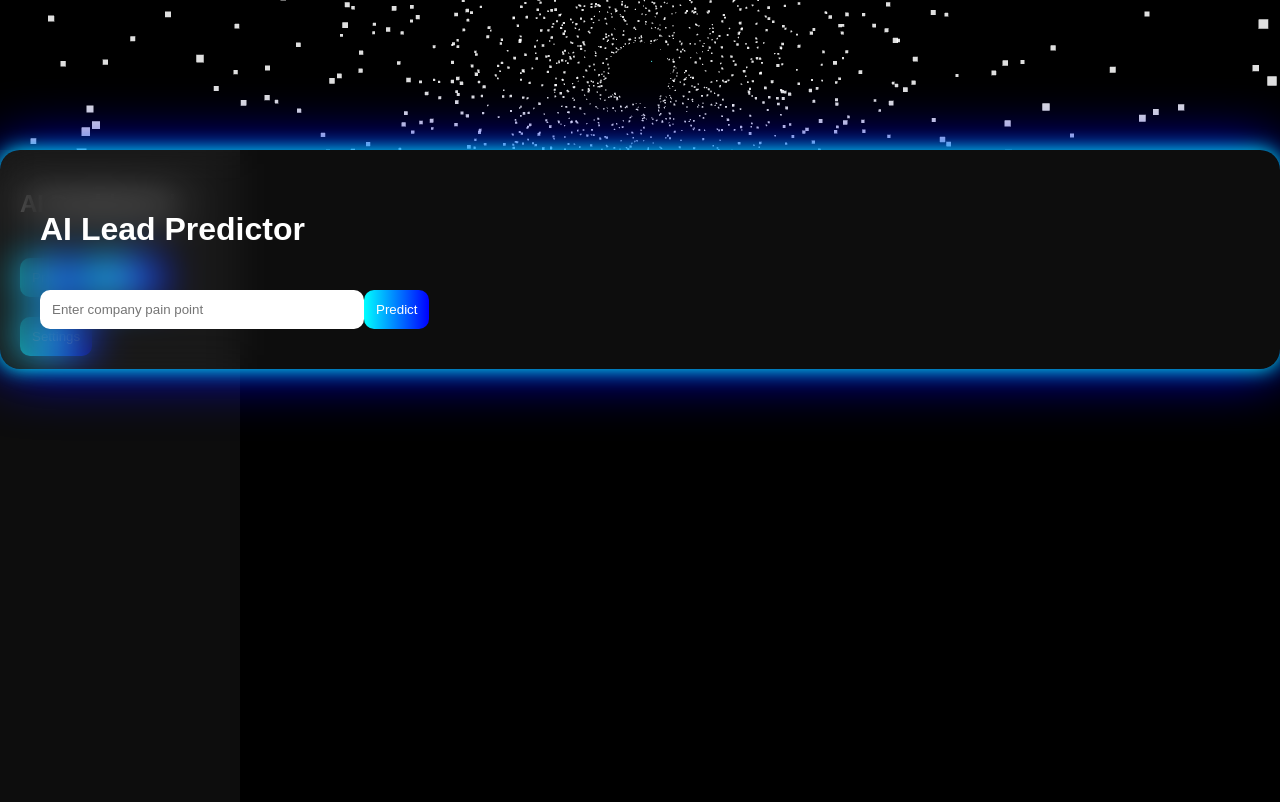
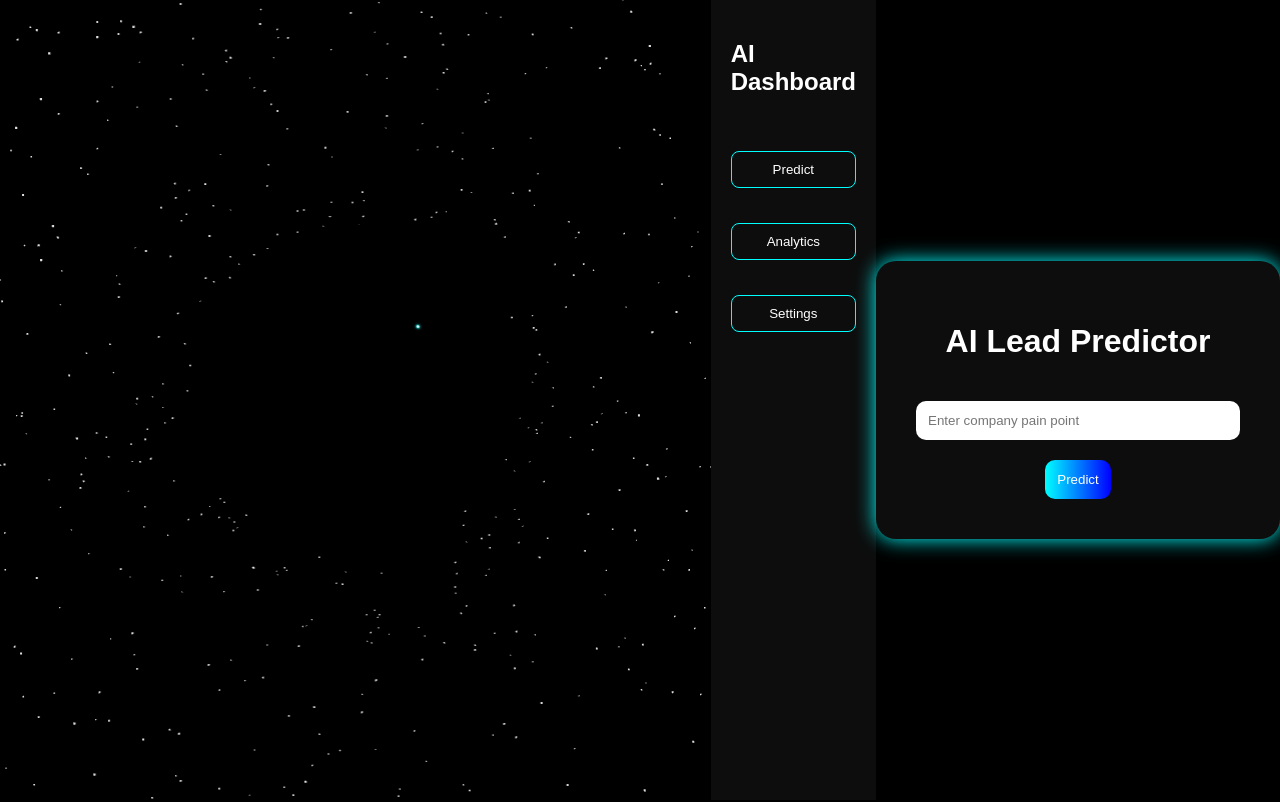
Before and after one commit to kiruba11k/predictive-model, a React (Create React App) app in the folder frontend/: page / in a window 1280 px wide. Shown: the top 802 px of the page. Built offline with nearby package versions, Linux system fonts and the light colour scheme.

Commit message:
Update App.css

```diff
--- a/frontend/src/App.css
+++ b/frontend/src/App.css
@@ -1,4 +1,4 @@
-body{
+body {
 
 margin:0;
 
@@ -11,29 +11,32 @@ color:white;
 }
 
 
-.main{
+/* Layout */
+
+
+.layout {
+
+display:flex;
 
 height:100vh;
 
-display:flex;
+width:100vw;
 
-align-items:center;
-
-justify-content:center;
+overflow:hidden;
 
 }
 
 
-/* 3D Canvas */
+/* Canvas */
 
 
-.canvas{
+.canvas {
 
 position:fixed;
 
+width:100%;
+
 height:100%;
-
-width:100%;
 
 z-index:-1;
 
@@ -43,15 +46,9 @@ z-index:-1;
 /* Sidebar */
 
 
-.sidebar{
+.sidebar {
 
-position:absolute;
-
-left:0;
-
-height:100%;
-
-width:200px;
+width:220px;
 
 background:rgba(255,255,255,0.05);
 
@@ -59,13 +56,61 @@ backdrop-filter: blur(20px);
 
 padding:20px;
 
+display:flex;
+
+flex-direction:column;
+
+gap:15px;
+
 }
 
 
-/* Glass Card */
+.menuBtn {
+
+padding:10px;
+
+background:none;
+
+border:1px solid cyan;
+
+color:white;
+
+cursor:pointer;
+
+border-radius:8px;
+
+}
 
 
-.card{
+.menuBtn:hover {
+
+background:cyan;
+
+color:black;
+
+}
+
+
+/* Content */
+
+
+.content {
+
+flex:1;
+
+display:flex;
+
+justify-content:center;
+
+align-items:center;
+
+}
+
+
+/* Card */
+
+
+.card {
 
 background:rgba(255,255,255,0.05);
 
@@ -77,14 +122,18 @@ backdrop-filter: blur(20px);
 
 box-shadow:
 
-0 0 20px cyan,
+0 0 20px cyan;
 
-0 0 60px blue;
+display:flex;
+
+flex-direction:column;
+
+align-items:center;
 
 }
 
 
-input{
+input {
 
 width:300px;
 
@@ -92,14 +141,14 @@ padding:12px;
 
 margin-top:20px;
 
+border-radius:10px;
+
 border:none;
-
-border-radius:10px;
 
 }
 
 
-button{
+button {
 
 margin-top:20px;
 
@@ -109,15 +158,7 @@ border:none;
 
 border-radius:10px;
 
-background:linear-gradient(
-
-90deg,
-
-cyan,
-
-blue
-
-);
+background:linear-gradient(90deg,cyan,blue);
 
 color:white;
 
@@ -126,28 +167,24 @@ cursor:pointer;
 }
 
 
-.result{
+.result {
 
 margin-top:20px;
+
+text-align:center;
 
 }
 
 
-/* Responsive */
+/* Mobile */
 
 
 @media(max-width:768px){
 
-.sidebar{
+.sidebar {
 
 display:none;
 
 }
 
-.card{
-
-width:90%;
-
 }
-
-}
```
